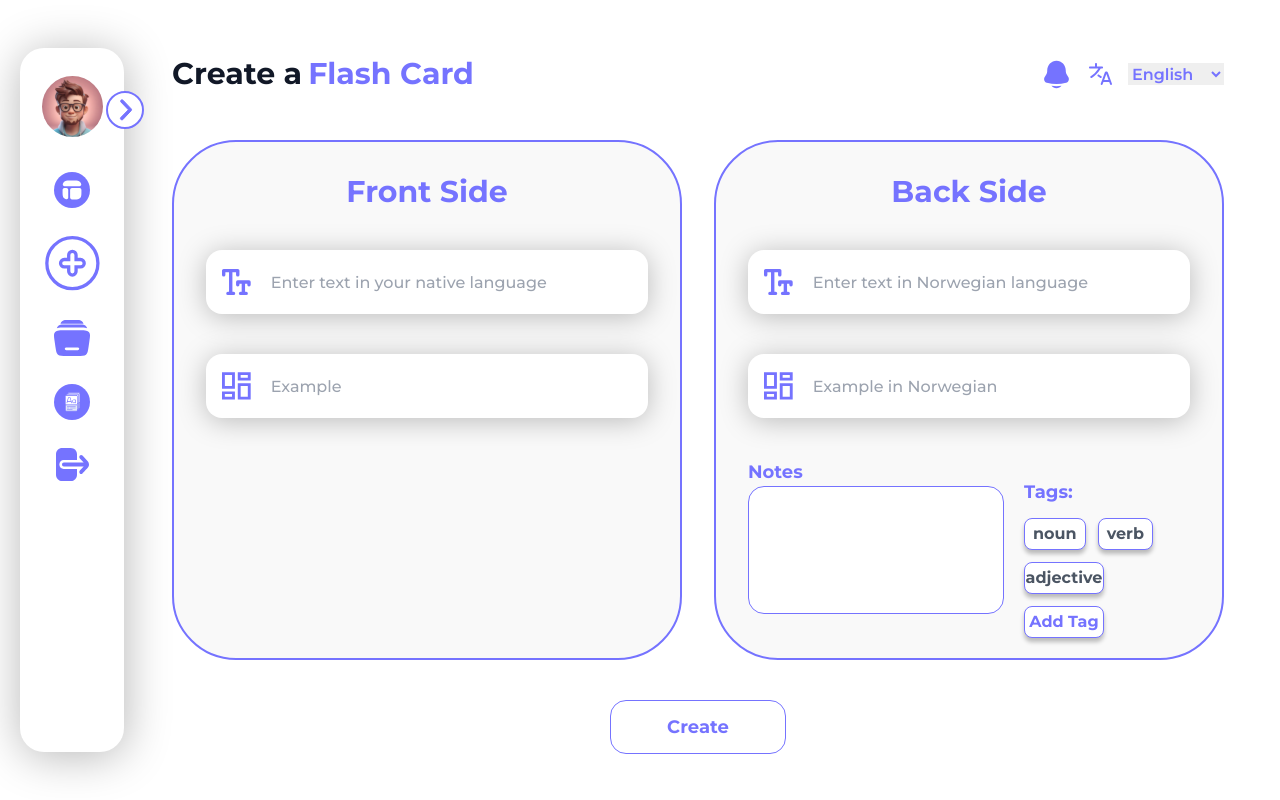
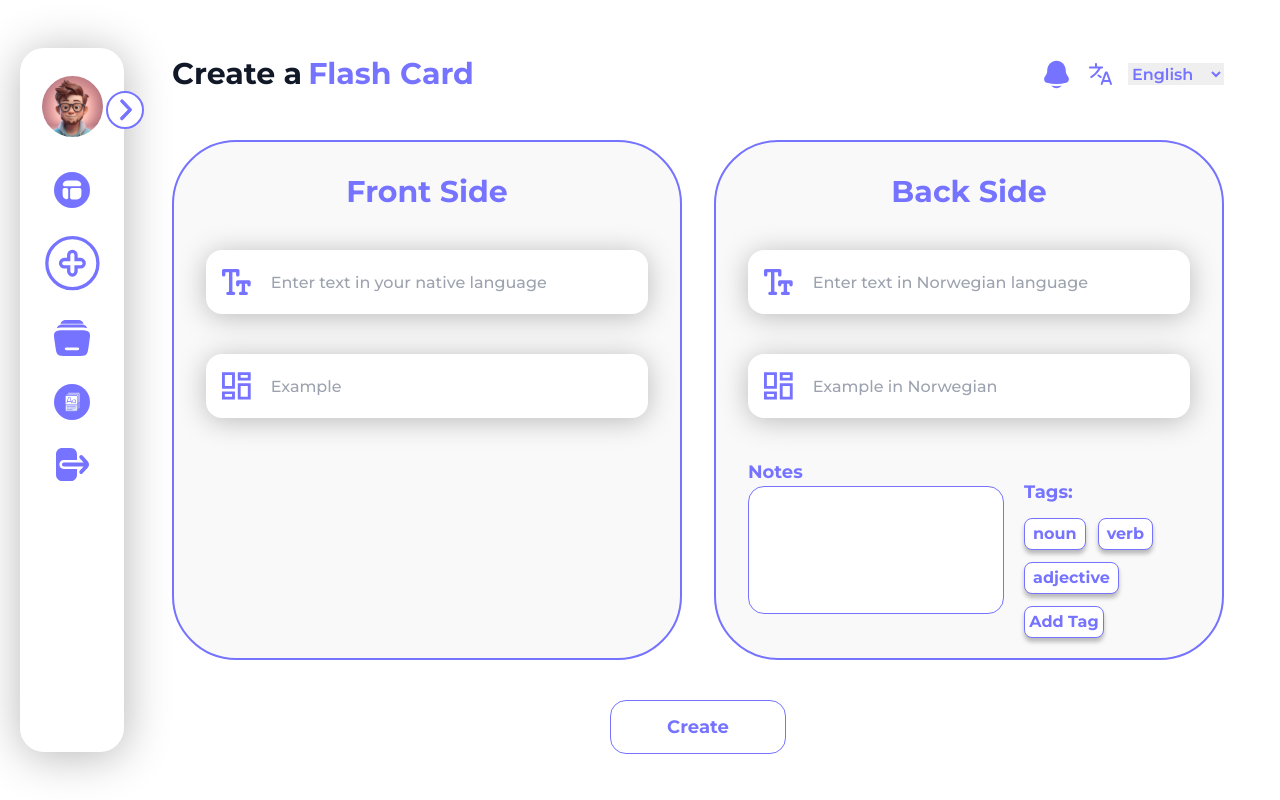
Before and after one commit to tushar-nath/llad-frontend, a React (Create React App) app: page /create in a window 1280 px wide. Built offline with nearby package versions, Linux system fonts and the light colour scheme; sample sign-in values are in the browser's storage.

Commit message:
fix: tags button

```diff
--- a/src/components/create/createBackSide.tsx
+++ b/src/components/create/createBackSide.tsx
@@ -68,8 +68,7 @@ const CreateBackSide = ({
             {defaultTags.map((tag, index) => (
               <button
                 key={index}
-                className="flex items-center justify-center w-20 h-8 px-2 rounded-lg border-[1.5px] border-bluePrimary bg-white text-gray-600 font-bold shadow-[0px_4px_4px_rgba(0,_0,_0,_0.25)]"
-                style={{ flexBasis: "25%" }}
+                className="flex items-center justify-center  h-8 px-2 rounded-lg border-[1.5px] border-bluePrimary bg-white text-bluePrimary font-bold shadow-[0px_4px_4px_rgba(0,_0,_0,_0.25)]"
                 onClick={() => setTags((prev) => [...prev, tag])}
               >
                 {tag}
@@ -79,8 +78,8 @@ const CreateBackSide = ({
           {tags.map((tag, index) => (
             <div
               key={index}
-              className="flex items-center justify-center w-20 h-8 rounded-lg border-[1.5px] border-bluePrimary bg-white text-gray-600 font-bold shadow-[0px_4px_4px_rgba(0,_0,_0,_0.25)]"
-              style={{ flexBasis: "25%" }}
+              className="flex items-center justify-center px-2 h-8 rounded-lg border-[1.5px] border-bluePrimary bg-white text-gray-600 font-bold shadow-[0px_4px_4px_rgba(0,_0,_0,_0.25)]"
+              // style={{ flexBasis: "25%" }}
             >
               {tag}
             </div>
```
